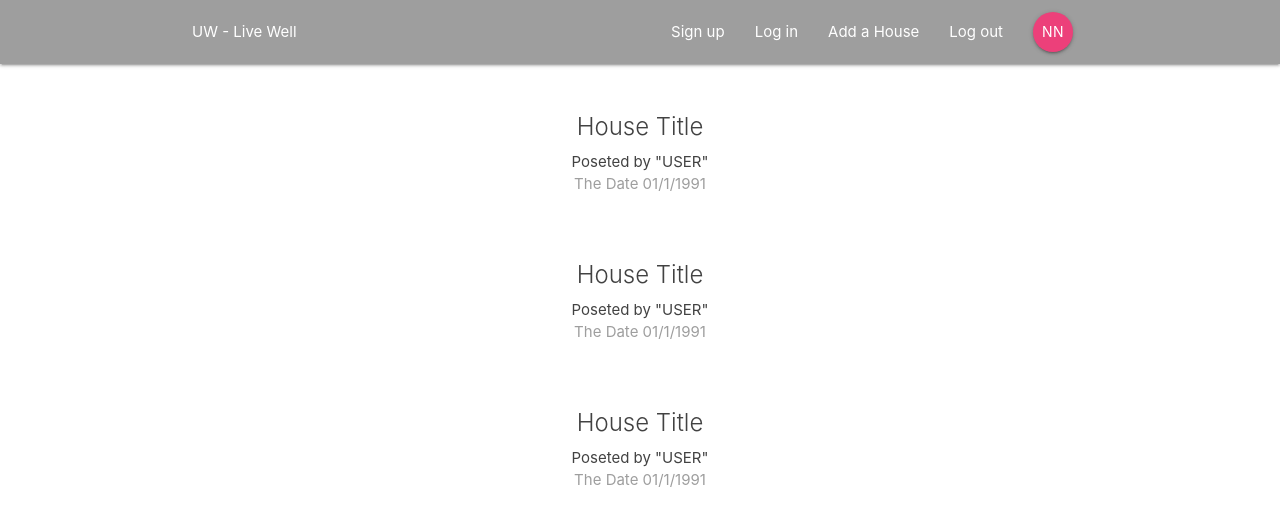
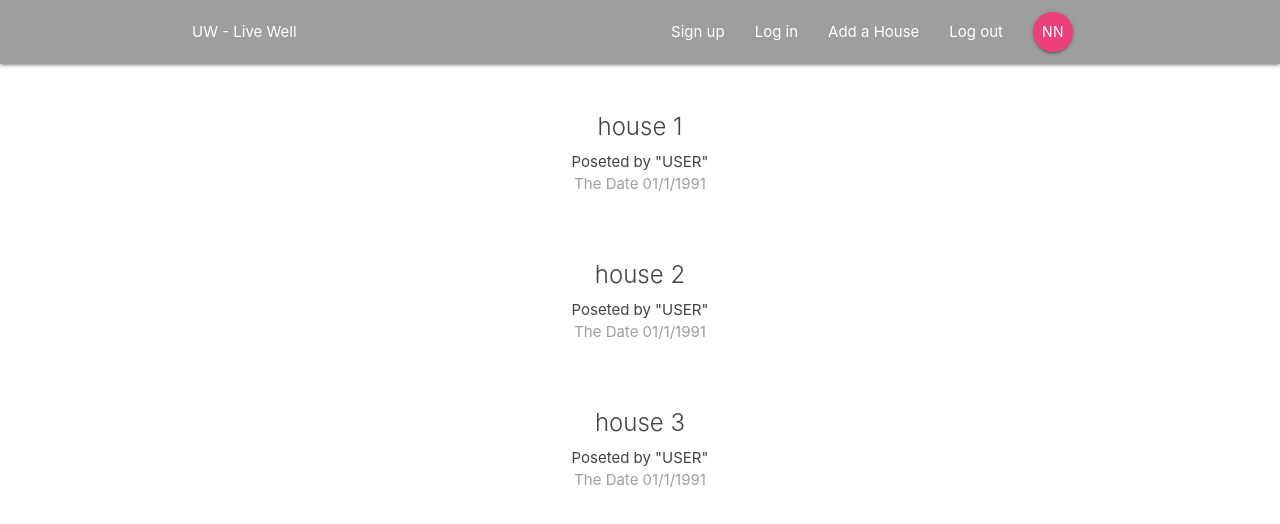
Before and after one commit to yshaheen7/UW-live-well, a React (Create React App) app in the folder spike/: page / in a window 1280 px wide. Shown: the top 524 px of the page. Built offline with nearby package versions, Linux system fonts and the light colour scheme.

Commit message:
dynamic houselist access in Dashboard

```diff
--- a/spike/package.json
+++ b/spike/package.json
@@ -8,7 +8,8 @@
     "react-redux": "^7.1.1",
     "react-router-dom": "^5.1.2",
     "react-scripts": "3.2.0",
-    "redux": "^4.0.4"
+    "redux": "^4.0.4",
+    "redux-thunk": "^2.3.0"
   },
   "scripts": {
     "start": "react-scripts start",
--- a/spike/src/components/dashboard/dashboard.js
+++ b/spike/src/components/dashboard/dashboard.js
@@ -1,14 +1,23 @@
 import React, { Component } from 'react'
 import HouseList from '../houses/HouseList'
+import { connect } from 'react-redux'
 
 class Dashboard extends Component {
   render(){
+    //console.log(this.props)
+    const { houses } = this.props;
+
     return (
       <div className="dashboard container center">
-       <HouseList />
+       <HouseList houses={houses} />
       </div>
     )
   }
 }
 
-export default Dashboard;
+const mapStateToProps = (state) => {
+  return {
+    houses: state.house.houses
+  }
+}
+export default connect(mapStateToProps)(Dashboard);
--- a/spike/src/components/houses/HouseList.js
+++ b/spike/src/components/houses/HouseList.js
@@ -1,12 +1,14 @@
 import React from 'react'
 import HouseSummary from './HouseSummary'
 
-const HouseList = () => {
+const HouseList = ({houses}) => {
   return (
     <div className="house-list section">
-      <HouseSummary />
-      <HouseSummary />
-      <HouseSummary />
+      {houses && houses.map(house =>{
+        return (
+          <HouseSummary house={house} key={house.id} />
+        )
+      })}
 
     </div>
   )
--- a/spike/src/components/houses/HouseSummary.js
+++ b/spike/src/components/houses/HouseSummary.js
@@ -1,10 +1,10 @@
 import React from 'react'
 
-const HouseSummary = () => {
+const HouseSummary = ({house}) => {
   return(
     <div className="card z-depth-0 house-summary">
       <div className="card-content grey-text text-darken-3">
-        <span className="card-title">House Title</span>
+        <span className="card-title">{house.title}</span>
         <p>Poseted by "USER"</p>
         <p className="grey-text">The Date 01/1/1991</p>
       </div>
--- a/spike/src/store/reducers/houseReducer.js
+++ b/spike/src/store/reducers/houseReducer.js
@@ -1,4 +1,10 @@
-const initState = {}
+const initState = {
+  houses:[
+    {id: '1', title: 'house 1', content: '1blah blah'},
+    {id: '2', title: 'house 2', content: '2blah blah'},
+    {id: '3', title: 'house 3', content: '3blah blah'}
+  ]
+}
 
 const houseReducer = (state = initState, action) => {
   return state
```
Also changed, not shown: 1 other file (tests, documents, lock files or other folders).
